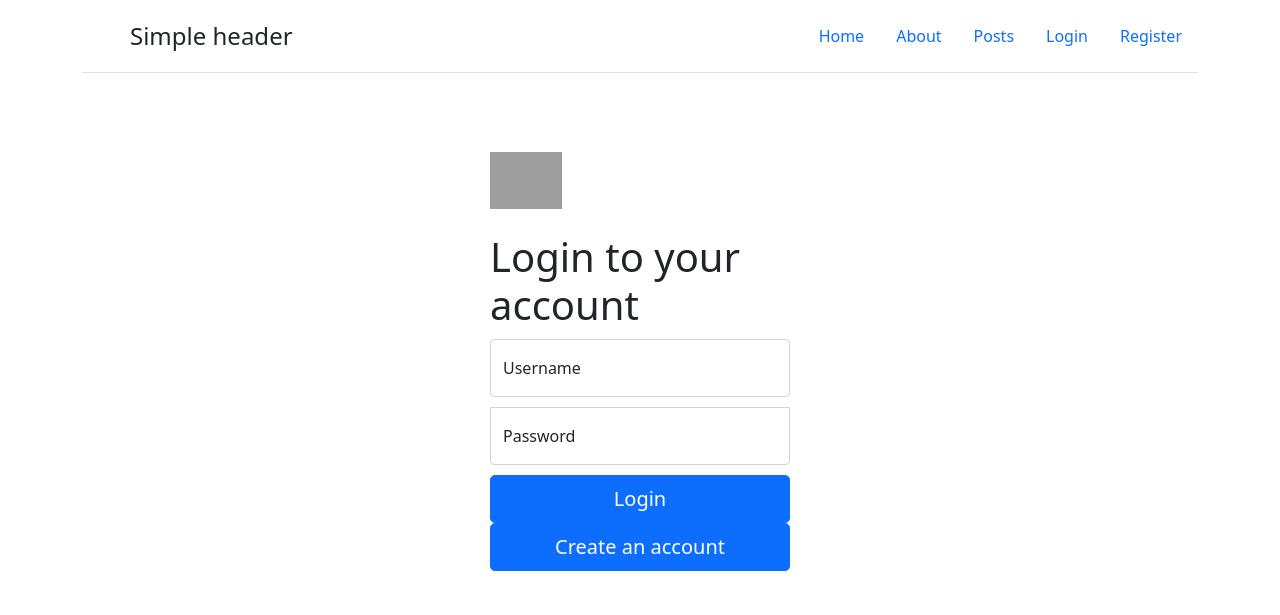
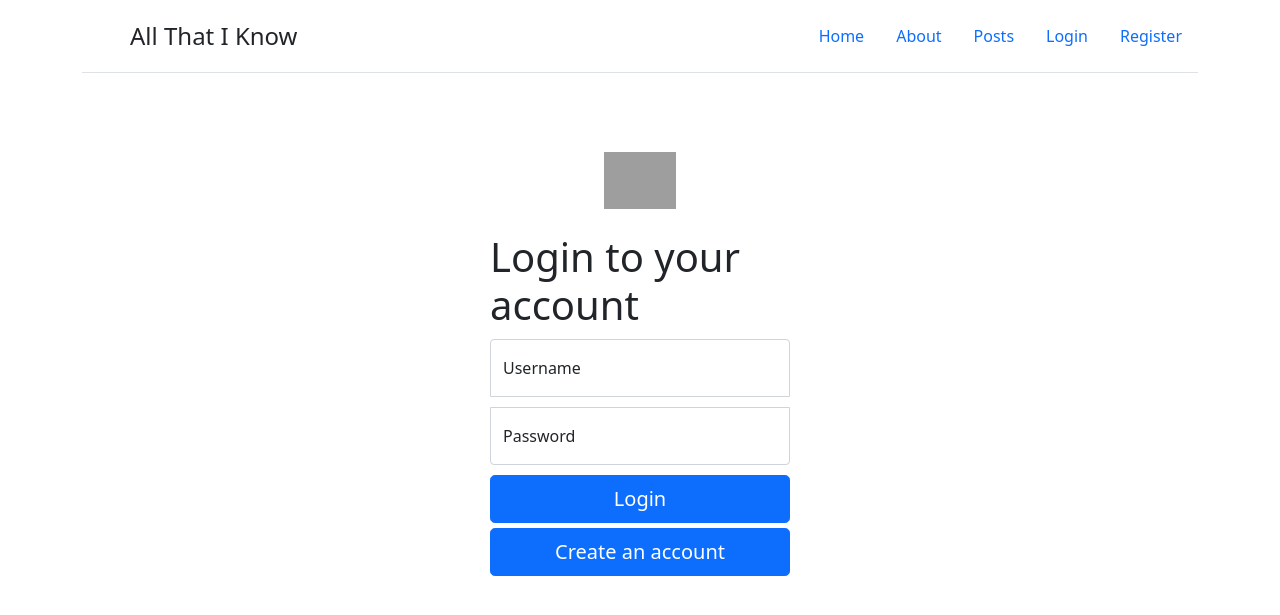
Before and after one commit to DenisDziganchuk/allThatIKnow, a Flask app: page /login in a window 1280 px wide. Shown: the top 615 px of the page. Run offline with Flask 2, Linux system fonts and the light colour scheme; grey boxes are pictures that could not be loaded.

Commit message:
Update files

```diff
--- a/static/form.css
+++ b/static/form.css
@@ -12,7 +12,7 @@
   margin: auto;
 }
 
-.form-signin .checkbox {
+.form-signin {
   font-weight: 400;
 }
 
@@ -20,14 +20,14 @@
   z-index: 2;
 }
 
-.form-signin input[type="email"] {
-  margin-bottom: -1px;
+.form-signin input[type="text"] {
+  margin-bottom: 0px;
   border-bottom-right-radius: 0;
   border-bottom-left-radius: 0;
 }
 
 .form-signin input[type="password"] {
-  margin-bottom: 10px;
+  margin-bottom: 0px;
   border-top-left-radius: 0;
   border-top-right-radius: 0;
 }
@@ -35,3 +35,12 @@
 .form-floating {
     margin: 10px 0px;
 }
+
+.form-signin input[type="submit"] {
+  margin-bottom: 5px;
+}
+
+.mb-4 {
+    display: block;
+    margin: 0px auto;
+}
--- a/templates/base.html
+++ b/templates/base.html
@@ -28,7 +28,7 @@
     <header class="d-flex flex-wrap justify-content-center py-3 mb-4 border-bottom">
       <a href="/" class="d-flex align-items-center mb-3 mb-md-0 me-md-auto text-dark text-decoration-none">
         <svg class="bi me-2" width="40" height="32"><use xlink:href="#bootstrap"></use></svg>
-        <span class="fs-4">Simple header</span>
+        <span class="fs-4">All That I Know</span>
       </a>
 
       <ul class="nav nav-pills">
```
